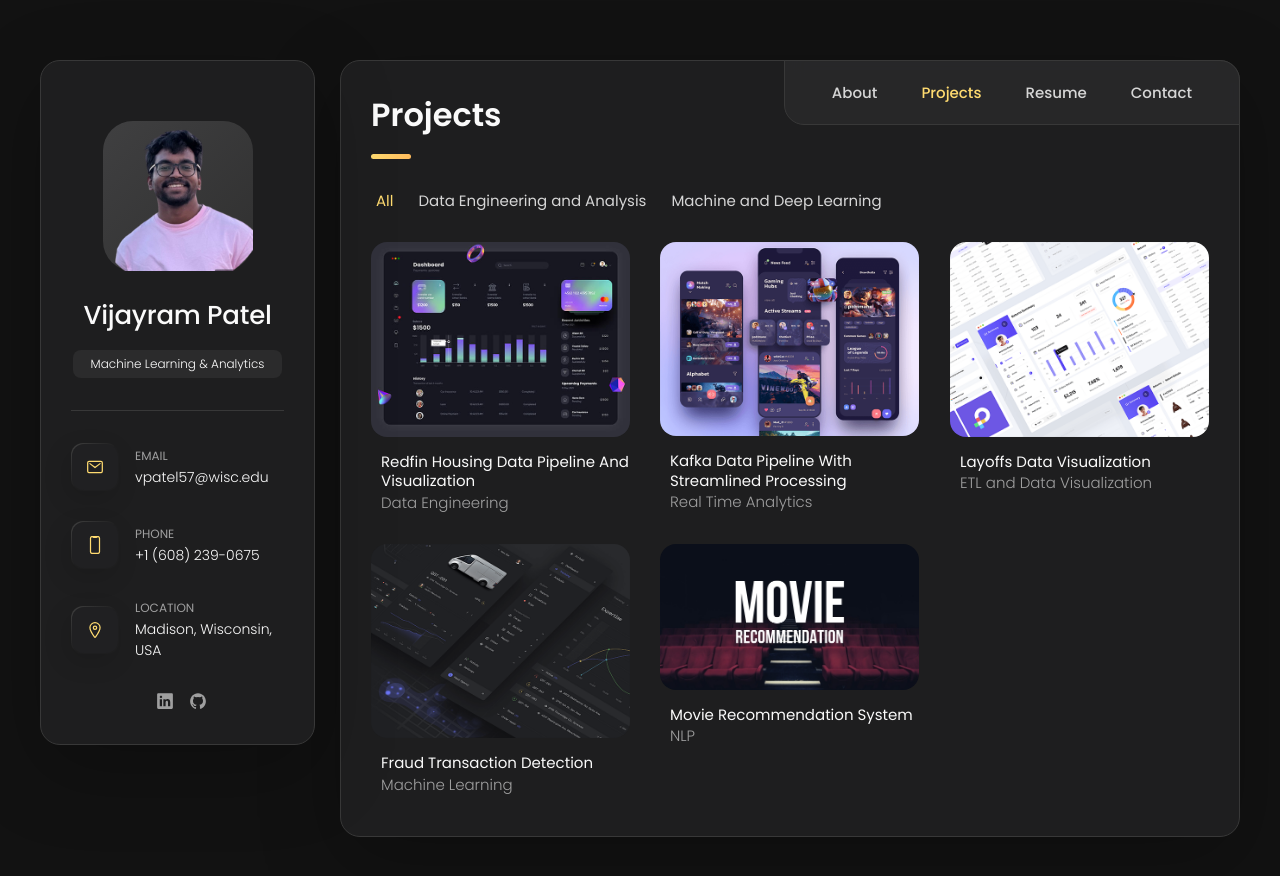
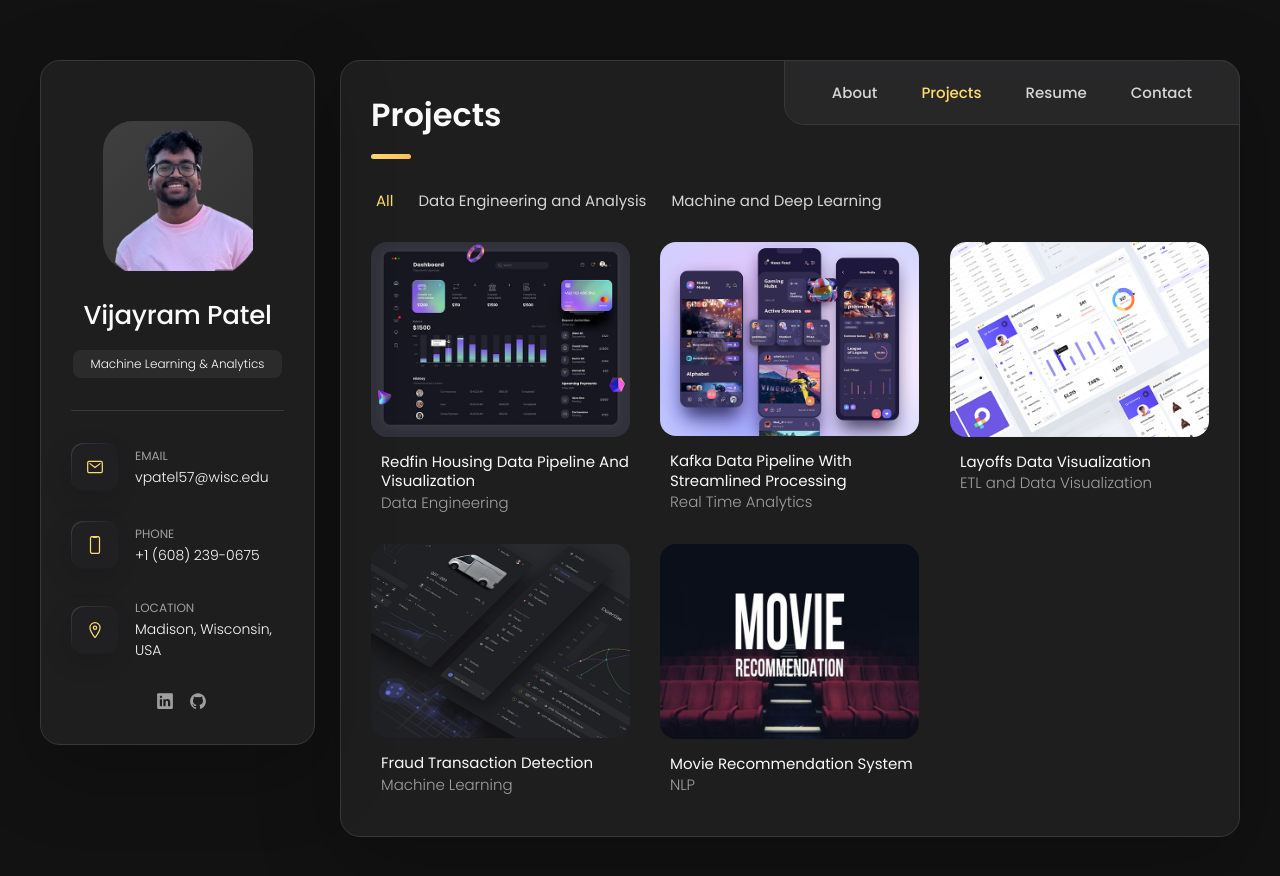
Before and after one commit to vijayrampatel/vijayram_portfolio, a plain HTML site: page index.html in a window 1280 px wide. Both pictures are taken after a click on the button "Projects". Drawn offline with nearby package versions, Linux system fonts and the light colour scheme.

Commit message:
Image mapped

```diff
--- a/index.html
+++ b/index.html
@@ -749,7 +749,7 @@
                     <ion-icon name="eye-outline"></ion-icon>
                   </div>
 
-                  <img src="./assets/images/movie-recommendation.jpeg" alt="arrival" loading="lazy">
+                  <img src="./assets/images/movie-recommendation-resized.jpeg" alt="arrival" loading="lazy">
                 </figure>
 
                 <h3 class="project-title">Movie Recommendation System</h3>
```
